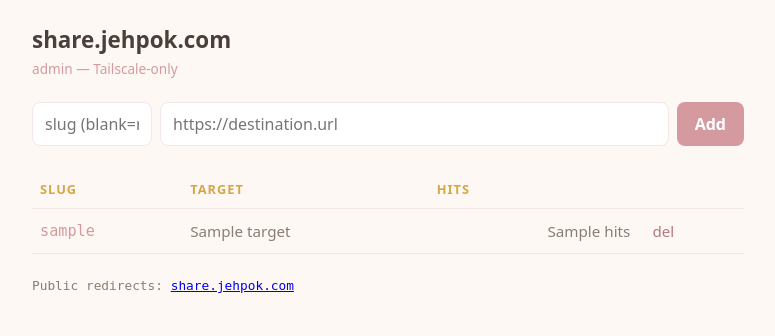
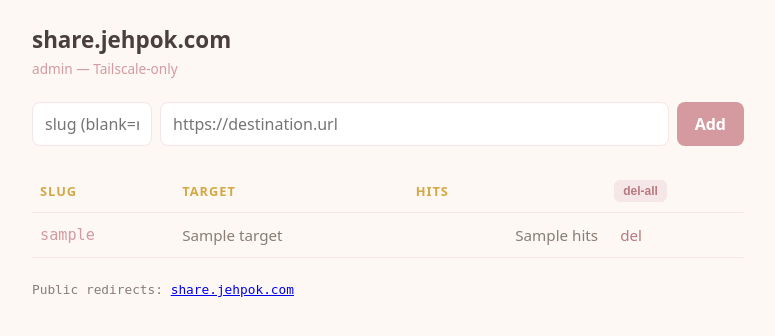
Before and after one commit to kefohaine/server, a Flask app: template content/share/templates/admin.html in a window 1280 px wide. Shown: the top 336 px of the page, without its empty margins (252-1027 px from the left). Run offline with Flask 3, Linux system fonts and the light colour scheme; the template is opened without the code that fills it: most values are stand-ins (such as "Sample title", 1, 10 or a date in 2020); parts of the project's set-up code (start-up, migrations or seed data) failed here and were passed over.

Commit message:
Add del-all button to share admin (DELETE /share/all)

```diff
--- a/content/share/app.py
+++ b/content/share/app.py
@@ -148,6 +148,17 @@ def admin_create():
     return redirect("/share", code=303)
 
 
+@app.route("/share/all", methods=["DELETE", "POST"])
+def admin_delete_all():
+    if request.method == "POST" and request.form.get("_method") != "DELETE":
+        abort(405)
+    conn = db()
+    conn.execute("DELETE FROM links")
+    conn.commit()
+    conn.close()
+    return redirect("/share", code=303)
+
+
 @app.route("/share/<slug>", methods=["DELETE", "POST"])
 def admin_delete(slug):
     if request.method == "POST" and request.form.get("_method") != "DELETE":
--- a/content/share/templates/admin.html
+++ b/content/share/templates/admin.html
@@ -28,6 +28,8 @@
   td form { margin:0; }
   td form button { background:none; border:0; color:#b8787f; cursor:pointer; font:inherit; padding:2px 6px; }
   td form button:hover { text-decoration:underline; }
+  .delall { background:var(--blush); border:1px solid var(--blush); border-radius:6px; color:#b8787f; font-size:.75rem; padding:3px 8px; cursor:pointer; font-weight:600; }
+  .delall:hover { background:var(--rose); color:#fff; }
   .empty { color:#8a7d75; padding:24px 0; text-align:center; }
   .pub { font-family:monospace; color:#8a7d75; font-size:.8rem; }
 </style>
@@ -46,7 +48,7 @@
 
 {% if links %}
 <table>
-  <thead><tr><th>Slug</th><th>Target</th><th>Hits</th><th></th></tr></thead>
+  <thead><tr><th>Slug</th><th>Target</th><th>Hits</th><th><form method="POST" action="/share/all" style="display:inline"><input type="hidden" name="_method" value="DELETE"><button type="submit" class="delall" onclick="return confirm('Delete ALL links?')">del-all</button></form></th></tr></thead>
   <tbody>
   {% for l in links %}
     <tr>
```
